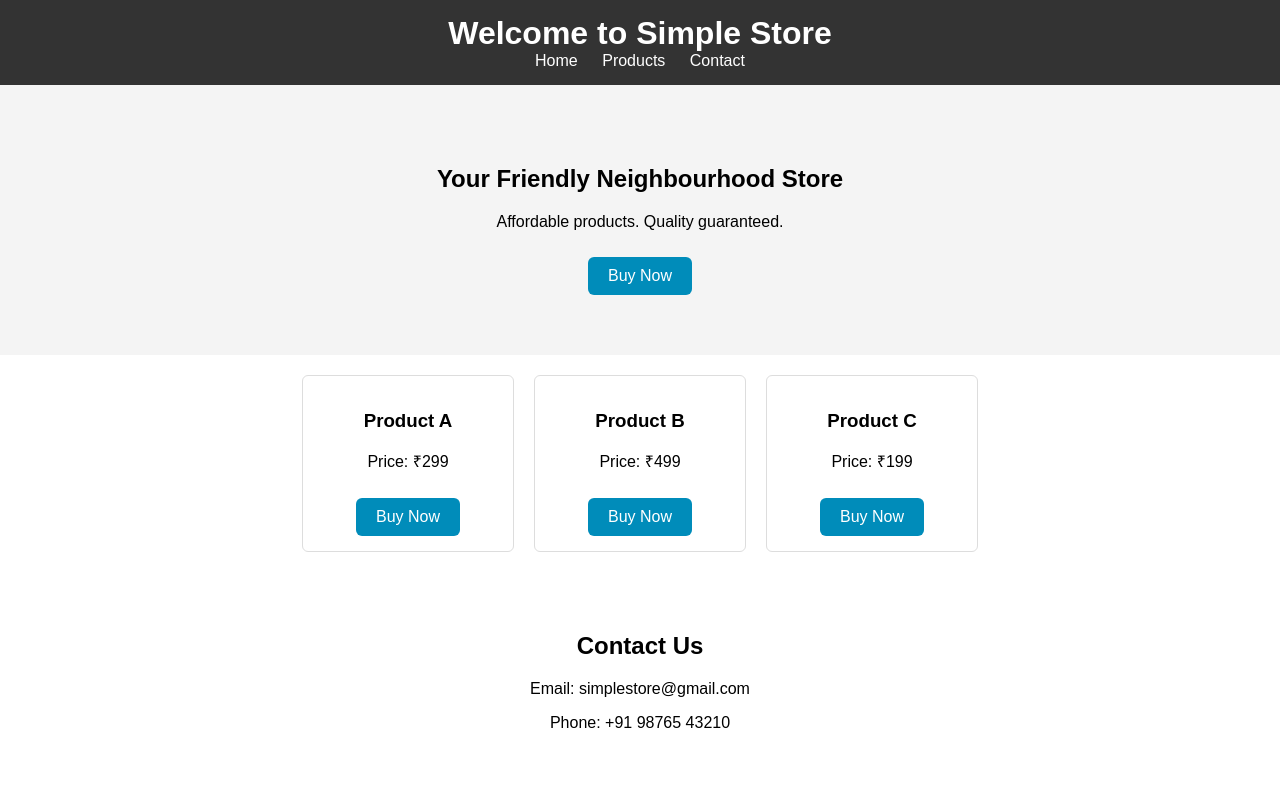
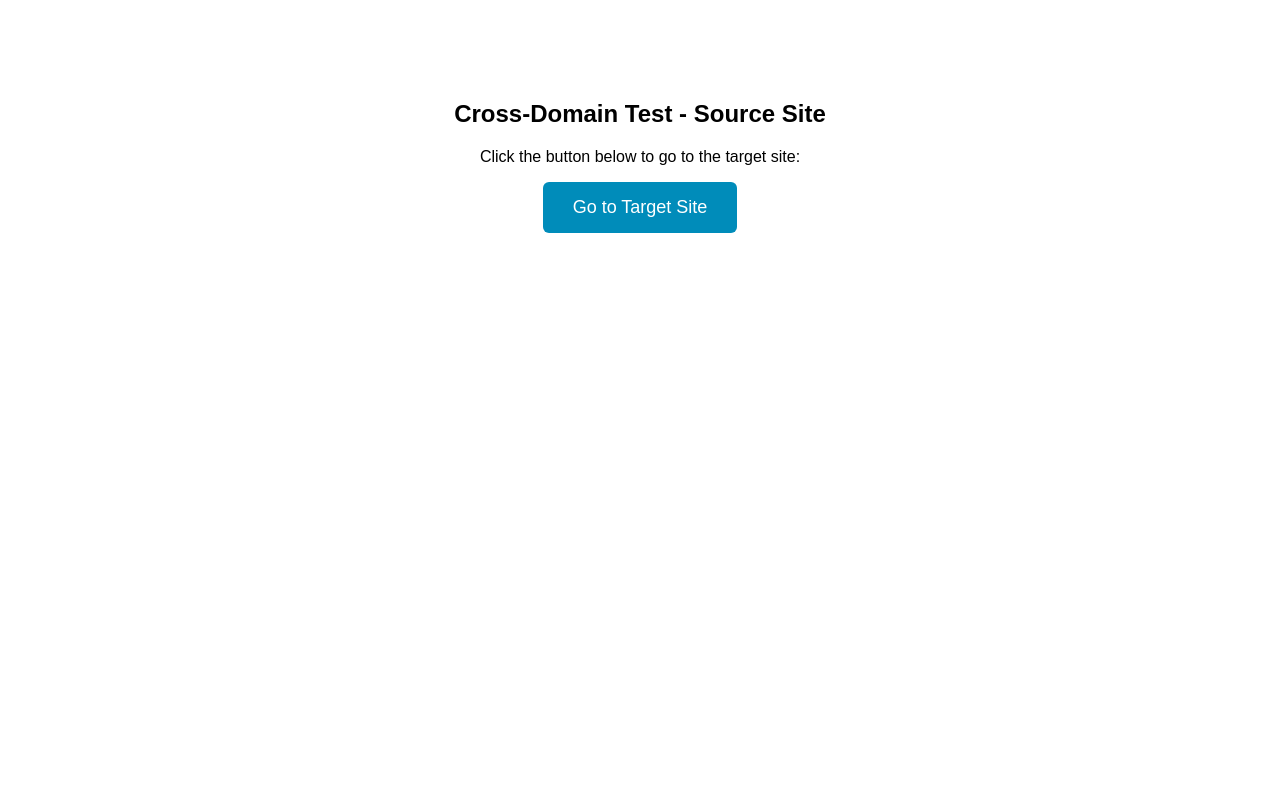
Before and after one commit to ambikagangani564-del/GA-1, a plain HTML site: page index.html in a window 1280 px wide. Drawn offline with Linux system fonts and the light colour scheme.

Commit message:
Update index.html

```diff
--- a/index.html
+++ b/index.html
@@ -3,59 +3,21 @@
 <head>
   <meta charset="UTF-8">
   <meta name="viewport" content="width=device-width, initial-scale=1.0">
-  <title>Simple Store</title>
+  <title>Cross-Domain Source</title>
   <style>
-    body {font-family: Arial, sans-serif; margin: 0; padding: 0;}
-    header {background: #333; padding: 15px; text-align: center;}
-    header h1 {color: white; margin: 0;}
-    nav a {margin: 0 10px; color: white; text-decoration: none; font-size: 16px;}
-    .hero {text-align: center; padding: 60px 20px; background: #f4f4f4;}
-    .btn {display: inline-block; background: #008CBA; color: white; padding: 10px 20px; text-decoration: none; border-radius: 6px; margin-top: 10px;}
-    .products {padding: 20px; display: flex; justify-content: center; gap: 20px;}
-    .card {border: 1px solid #ddd; padding: 15px; width: 180px; text-align: center; border-radius: 6px;}
-    .contact-box {padding: 40px; text-align: center;}
+    body { font-family: Arial, sans-serif; text-align: center; margin-top: 100px; }
+    .btn { display: inline-block; background: #008CBA; color: white; padding: 15px 30px; text-decoration: none; border-radius: 6px; font-size: 18px; }
   </style>
+
+
+  </script>
 </head>
 <body>
 
-<header>
-  <h1>Welcome to Simple Store</h1>
-  <nav>
-    <a href="#">Home</a>
-    <a href="#products">Products</a>
-    <a href="#contact">Contact</a>
-  </nav>
-</header>
+<h2>Cross-Domain Test - Source Site</h2>
+<p>Click the button below to go to the target site:</p>
 
-<section class="hero">
-  <h2>Your Friendly Neighbourhood Store</h2>
-  <p>Affordable products. Quality guaranteed.</p>
-  <a href="https://ambika-10-g.github.io/GA5/" class="btn" target="_blank">Buy Now</a>
-</section>
-
-<section id="products" class="products">
-  <div class="card">
-    <h3>Product A</h3>
-    <p>Price: ₹299</p>
-    <a href="https://www.amazon.in" class="btn" target="_blank">Buy Now</a>
-  </div>
-  <div class="card">
-    <h3>Product B</h3>
-    <p>Price: ₹499</p>
-    <a href="https://www.flipkart.com" class="btn" target="_blank">Buy Now</a>
-  </div>
-  <div class="card">
-    <h3>Product C</h3>
-    <p>Price: ₹199</p>
-    <a href="https://www.snapdeal.com" class="btn" target="_blank">Buy Now</a>
-  </div>
-</section>
-
-<section id="contact" class="contact-box">
-  <h2>Contact Us</h2>
-  <p>Email: simplestore@gmail.com</p>
-  <p>Phone: +91 98765 43210</p>
-</section>
+<a href="" class="btn" target="_blank">Go to Target Site</a>
 
 </body>
 </html>
```
